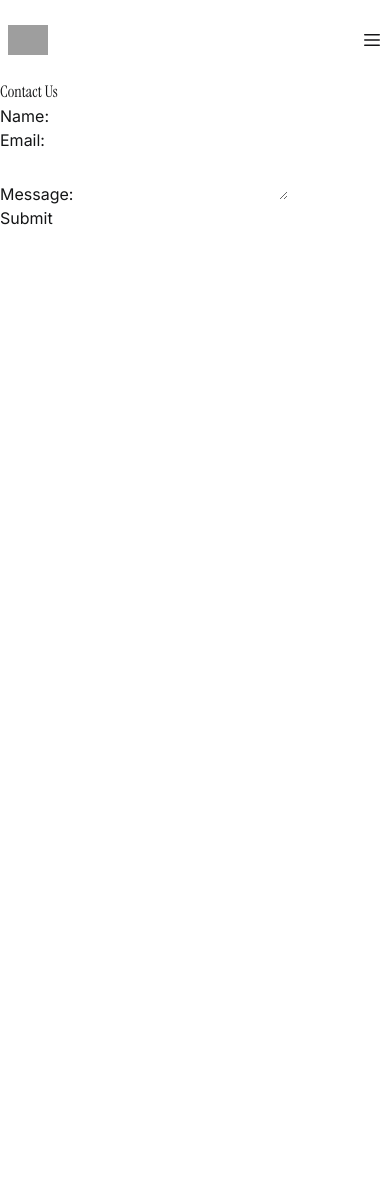
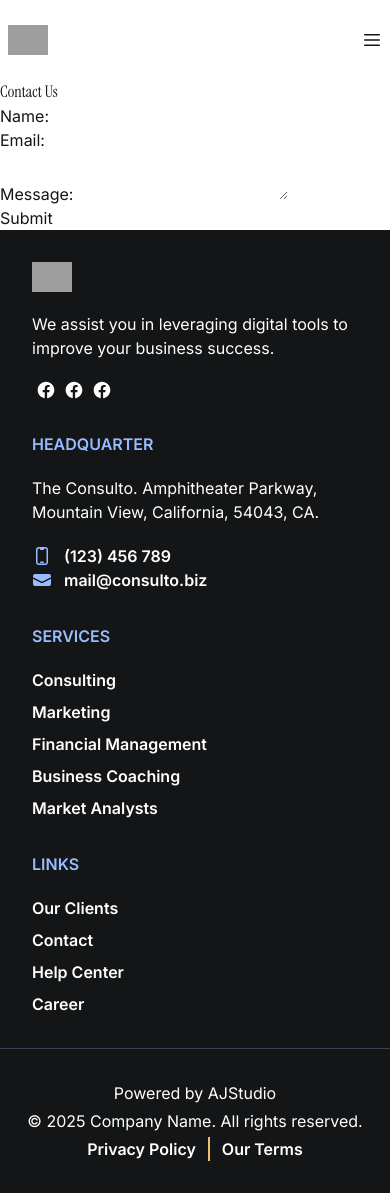
Before and after one commit to AlyasarJabbarli/consulting, a React (Create React App) app: page /contact in a window 390 px wide. Before the commit the page ends 844 px from the top, so only its background shows below. Built offline with nearby package versions, Linux system fonts and the light colour scheme; grey boxes are pictures that could not be loaded.

Commit message:
Header responsive + Footer  is ready

```diff
--- a/src/components/common/NavLinkCustom.tsx
+++ b/src/components/common/NavLinkCustom.tsx
@@ -4,23 +4,24 @@ import { NavLink } from "react-router-dom";
 interface NavLinkCustomProps {
   to: string;
   children: ReactNode;
+  isBgBlack?: boolean;
   isButton?: boolean;
   icon?: ReactNode;
 }
 
-const NavLinkCustom = ({ to, children, isButton, icon }: NavLinkCustomProps) => {
+const NavLinkCustom = ({ to, children, isBgBlack, isButton, icon }: NavLinkCustomProps) => {
   return (
     <NavLink
       to={to}
-      className={`flex items-center font-semibold hover:text-lightBlue duration-150 h-fit
-        ${
-          isButton
-            ? "border-2 border-blue-600 px-9 py-3"
-            : "px-4"
+      className={`flex items-center font-semibold duration-150 h-fit
+        ${isButton
+          ? "border-2 border-blue-600 px-9 py-3"
+          : ""
         }
+        ${isBgBlack ? `hover:text-goldHover` : "hover:text-lightBlue px-4"}
       `}
     >
-      {icon && <span className="block w-5 mr-3 text-lightBlue">{icon}</span>}
+      {icon && <span className={`block w-5 mr-3 ${isBgBlack ? "text-purpleHeading" : "text-lightBlue"}`}>{icon}</span>}
       {children}
     </NavLink>
   );
--- a/src/components/common/logo.tsx
+++ b/src/components/common/logo.tsx
@@ -1,9 +1,12 @@
 import React from 'react';
+import { NavLink } from 'react-router-dom';
 
 const Logo: React.FC = () => {
     return (
         <div className="logo w-10">
-            <img src="https://kit.sociolib.com/consulto/wp-content/uploads/sites/25/2025/01/consulto.png" alt="Company Logo" />
+            <NavLink to={"/"}>
+                <img src="https://kit.sociolib.com/consulto/wp-content/uploads/sites/25/2025/01/consulto.png" alt="Company Logo" />
+            </NavLink>
         </div>
     );
 };
--- /dev/null
+++ b/src/components/layout/Footer.tsx
@@ -0,0 +1,128 @@
+import React from "react";
+import Logo from "../common/logo";
+import { Link } from "react-router-dom";
+import { DevicePhoneMobileIcon, EnvelopeIcon } from '@heroicons/react/20/solid'
+import NavLinkCustom from "../common/NavLinkCustom";
+
+const Footer: React.FC = () => {
+    return (
+        <footer className="bg-bgBlack">
+            <div className="container mx-auto text-white">
+                <div className="grid grid-cols-1  sm:grid-cols-2 lg:grid-cols-4 gap-8 py-8 sm:px-0 px-8">
+                    <div className="flex flex-col gap-5">
+                        <div>
+                            <Logo />
+                        </div>
+
+                        <div>
+                            <p className="sm:max-w-60">We assist you in leveraging digital tools to improve your business success.</p>
+                        </div>
+
+                        <div>
+                            <ul className="flex gap-2 pl-1">
+                                <li className="w-5">
+                                    <Link to={""}>
+                                        <svg xmlns="http://www.w3.org/2000/svg" x="0px" y="0px" width="100%" viewBox="0,0,256,256">
+                                            <g fill="#ffffff" fill-rule="nonzero" stroke="none" stroke-width="1" stroke-linecap="butt" stroke-linejoin="miter" stroke-miterlimit="10" stroke-dasharray="" stroke-dashoffset="0" font-family="none" font-weight="none" font-size="none" text-anchor="none" style={{ mixBlendMode: 'normal' }}><g transform="scale(10.66667,10.66667)"><path d="M12,2c-5.523,0 -10,4.477 -10,10c0,5.013 3.693,9.153 8.505,9.876v-7.226h-2.474v-2.629h2.474v-1.749c0,-2.896 1.411,-4.167 3.818,-4.167c1.153,0 1.762,0.085 2.051,0.124v2.294h-1.642c-1.022,0 -1.379,0.969 -1.379,2.061v1.437h2.995l-0.406,2.629h-2.588v7.247c4.881,-0.661 8.646,-4.835 8.646,-9.897c0,-5.523 -4.477,-10 -10,-10z"></path></g></g>
+                                        </svg>
+                                    </Link>
+                                </li>
+                                <li className="w-5">
+                                    <Link to={""}>
+                                        <svg xmlns="http://www.w3.org/2000/svg" x="0px" y="0px" width="100%" viewBox="0,0,256,256">
+                                            <g fill="#ffffff" fill-rule="nonzero" stroke="none" stroke-width="1" stroke-linecap="butt" stroke-linejoin="miter" stroke-miterlimit="10" stroke-dasharray="" stroke-dashoffset="0" font-family="none" font-weight="none" font-size="none" text-anchor="none" style={{ mixBlendMode: 'normal' }}><g transform="scale(10.66667,10.66667)"><path d="M12,2c-5.523,0 -10,4.477 -10,10c0,5.013 3.693,9.153 8.505,9.876v-7.226h-2.474v-2.629h2.474v-1.749c0,-2.896 1.411,-4.167 3.818,-4.167c1.153,0 1.762,0.085 2.051,0.124v2.294h-1.642c-1.022,0 -1.379,0.969 -1.379,2.061v1.437h2.995l-0.406,2.629h-2.588v7.247c4.881,-0.661 8.646,-4.835 8.646,-9.897c0,-5.523 -4.477,-10 -10,-10z"></path></g></g>
+                                        </svg>
+                                    </Link>
+                                </li>
+                                <li className="w-5">
+                                    <Link to={""}>
+                                        <svg xmlns="http://www.w3.org/2000/svg" x="0px" y="0px" width="100%" viewBox="0,0,256,256">
+                                            <g fill="#ffffff" fill-rule="nonzero" stroke="none" stroke-width="1" stroke-linecap="butt" stroke-linejoin="miter" stroke-miterlimit="10" stroke-dasharray="" stroke-dashoffset="0" font-family="none" font-weight="none" font-size="none" text-anchor="none" style={{ mixBlendMode: 'normal' }}><g transform="scale(10.66667,10.66667)"><path d="M12,2c-5.523,0 -10,4.477 -10,10c0,5.013 3.693,9.153 8.505,9.876v-7.226h-2.474v-2.629h2.474v-1.749c0,-2.896 1.411,-4.167 3.818,-4.167c1.153,0 1.762,0.085 2.051,0.124v2.294h-1.642c-1.022,0 -1.379,0.969 -1.379,2.061v1.437h2.995l-0.406,2.629h-2.588v7.247c4.881,-0.661 8.646,-4.835 8.646,-9.897c0,-5.523 -4.477,-10 -10,-10z"></path></g></g>
+                                        </svg>
+                                    </Link>
+                                </li>
+                            </ul>
+                        </div>
+                    </div>
+                    <div className="flex flex-col gap-5">
+                        <div>
+                            <h4 className="text-purpleHeading uppercase font-semibold">
+                                Headquarter
+                            </h4>
+                        </div>
+                        <div className="flex flex-col gap-5">
+                            <div>
+                                <p className="sm:max-w-60">
+                                    The Consulto. Amphitheater Parkway, Mountain View, California, 54043, CA.
+                                </p>
+                            </div>
+
+                            <div>
+                                <div >
+                                    <NavLinkCustom to="tel:123456789" icon={<DevicePhoneMobileIcon />} isBgBlack>
+                                        (123) 456 789
+                                    </NavLinkCustom>
+                                </div>
+                                <div>
+                                    <NavLinkCustom to="mailto:mail@consulto.biz" icon={<EnvelopeIcon />} isBgBlack>
+                                        mail@consulto.biz
+                                    </NavLinkCustom>
+                                </div>
+                            </div>
+
+                        </div>
+                    </div>
+                    <div className="flex flex-col gap-5">
+                        <div>
+                            <h4 className="text-purpleHeading uppercase font-semibold">
+                                Services
+                            </h4>
+                        </div>
+                        <div>
+                            <ul className="flex flex-col gap-2">
+                                <li><NavLinkCustom to="/contact" isBgBlack>Consulting</NavLinkCustom></li>
+                                <li><NavLinkCustom to="/process" isBgBlack>Marketing</NavLinkCustom></li>
+                                <li><NavLinkCustom to="/services" isBgBlack>Financial Management</NavLinkCustom></li>
+                                <li><NavLinkCustom to="/contact" isBgBlack>Business Coaching</NavLinkCustom></li>
+                                <li><NavLinkCustom to="/contact" isBgBlack>Market Analysts</NavLinkCustom></li>
+                            </ul>
+                        </div>
+                    </div>
+                    <div className="flex flex-col gap-5">
+                        <div>
+                            <h4 className="text-purpleHeading uppercase font-semibold">
+                                Links
+                            </h4>
+                        </div>
+                        <div>
+                            <ul className="flex flex-col gap-2">
+                                <li><NavLinkCustom to="/contact" isBgBlack>Our Clients</NavLinkCustom></li>
+                                <li><NavLinkCustom to="/process" isBgBlack>Contact</NavLinkCustom></li>
+                                <li><NavLinkCustom to="/services" isBgBlack>Help Center</NavLinkCustom></li>
+                                <li><NavLinkCustom to="/contact" isBgBlack>Career</NavLinkCustom></li>
+                            </ul>
+                        </div>
+                    </div>
+                </div>
+                <div className="border-t border-gray-700 py-8 flex justify-between flex-col sm:flex-row text-center items-center gap-1">
+                    <div>
+                        <p>
+                            Powered by AJStudio
+                        </p>
+                    </div>
+                    <div>
+                        <p>© {new Date().getFullYear()} Company Name. All rights reserved.</p>
+                    </div>
+                    <div>
+                        <ul className="flex gap-3">
+                            <li className="border-r-2 border-goldHover pr-3"><NavLinkCustom to="/privacy" isBgBlack>Privacy Policy</NavLinkCustom></li>
+                            <li><NavLinkCustom to="/terms" isBgBlack>Our Terms</NavLinkCustom></li>
+                        </ul>
+                    </div>
+                </div>
+            </div>
+        </footer>
+    );
+};
+
+export default Footer;
--- a/src/components/layout/Header.tsx
+++ b/src/components/layout/Header.tsx
@@ -17,7 +17,7 @@ const Header: React.FC = () => {
                         </div>
 
                         {/* Desktop Navigation */}
-                        <div className='hidden md:block'>
+                        <div className='hidden lg:block'>
                             <nav>
                                 <ul className='flex gap-x-4 items-center'>
                                     <li><NavLinkCustom to="/">Home</NavLinkCustom></li>
@@ -41,7 +41,7 @@ const Header: React.FC = () => {
 
                     </div>
                     {/* Desktop Navigation */}
-                    <div className="items-center hidden md:flex xl:gap-6 ">
+                    <div className="items-center hidden lg:flex xl:gap-6 ">
                         <div className='xl:gap-6 gap-2 flex flex-col xl:flex-row'>
                             <div className='border-r border-gray-300 pr-6'>
                                 <NavLinkCustom to="tel:123456789" icon={<DevicePhoneMobileIcon />}>
@@ -63,13 +63,13 @@ const Header: React.FC = () => {
 
                     </div>
                     {/* Mobile Navigation */}
-                    <div className='md:hidden flex items-center'>
+                    <div className='lg:hidden flex items-center'>
                         <button className='w-5' onClick={() => setIsMenuOpen(true)}>
                             <Bars3Icon />
                         </button>
                     </div>
 
-                    <div className={`${isMenuOpen ? "w-full" : "w-0"} h-full duration-300 bg-[rgba(0,0,0,0.4)] absolute top-0 left-0 overflow-hidden md:hidden`} onClick={() => setIsMenuOpen(false)} >
+                    <div className={`${isMenuOpen ? "w-full" : "w-0"} h-full duration-300 bg-[rgba(0,0,0,0.4)] absolute top-0 left-0 overflow-hidden lg:hidden`} onClick={() => setIsMenuOpen(false)} >
                         <div className={`${isMenuOpen ? "w-72" : "w-0"} duration-500 z-10  bg-white absolute top-0 left-0 h-full`}>
                             <div className='flex flex-col h-full justify-between py-4'>
                                 <div>
@@ -87,17 +87,9 @@ const Header: React.FC = () => {
                                         <nav>
                                             <ul className='flex flex-col gap-y-2'>
                                                 <li><NavLinkCustom to="/">Home</NavLinkCustom></li>
-                                                <li>
-                                                    <DropdownMenu
-                                                        label="Pages"
-                                                        links={[
-                                                            { to: "/single-service", text: "Single Service" },
-                                                            { to: "/contact", text: "Contact" },
-                                                            { to: "/process", text: "Process" },
-                                                        ]}
-                                                    />
-
-                                                </li>
+                                                <li><NavLinkCustom to="/single-service">Single Service</NavLinkCustom></li>
+                                                <li><NavLinkCustom to="/contact">Contact</NavLinkCustom></li>
+                                                <li><NavLinkCustom to="/process">Process</NavLinkCustom></li>
                                                 <li><NavLinkCustom to="/services">Services</NavLinkCustom></li>
                                                 <li><NavLinkCustom to="/contact">About</NavLinkCustom></li>
                                                 <li><NavLinkCustom to="/contact">Plan</NavLinkCustom></li>
@@ -108,7 +100,7 @@ const Header: React.FC = () => {
 
                                 <div>
                                     <div className='gap-2 flex flex-col items-center'>
-                                        <div className= 'text-sm'>
+                                        <div className='text-sm'>
                                             <NavLinkCustom to="tel:123456789" icon={<DevicePhoneMobileIcon />}>
                                                 (123) 456 789
                                             </NavLinkCustom>
--- a/src/router.tsx
+++ b/src/router.tsx
@@ -4,6 +4,7 @@ import About from "./pages/About";
 import Services from "./pages/Services";
 import Contact from "./pages/Contact";
 import Header from "./components/layout/Header";
+import Footer from "./components/layout/Footer";
 
 const AppRouter = () => {
     return (
@@ -15,6 +16,7 @@ const AppRouter = () => {
                 <Route path="/services" element={<Services />} />
                 <Route path="/contact" element={<Contact />} />
             </Routes>
+            <Footer/>
         </Router>
     );
 };
--- a/tailwind.config.js
+++ b/tailwind.config.js
@@ -1,10 +1,13 @@
 /** @type {import('tailwindcss').Config} */
 module.exports = {
-  content: ["./src/components/layout/Header.tsx", "./src/components/common/DropdownMenu.tsx", "./src/components/common/NavLinkCustom.tsx", "./src/components/common/logo.tsx"],
+  content: ["./src/components/layout/Header.tsx", "./src/components/layout/Footer.tsx","./src/components/common/DropdownMenu.tsx", "./src/components/common/NavLinkCustom.tsx", "./src/components/common/logo.tsx"],
   theme: {
     extend: {
       colors:{
         lightBlue: '#1b69f8',
+        bgBlack: '#141516',
+        purpleHeading: '#97bcff',
+        goldHover: "#E9C26B"
       }
     },
   },
```
